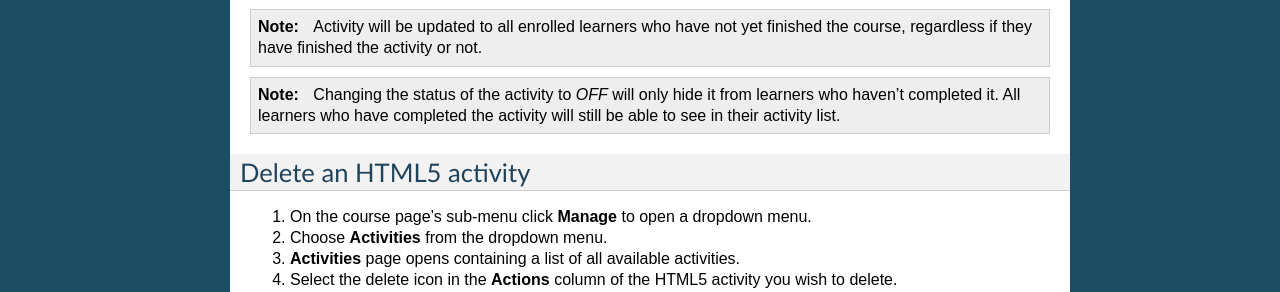
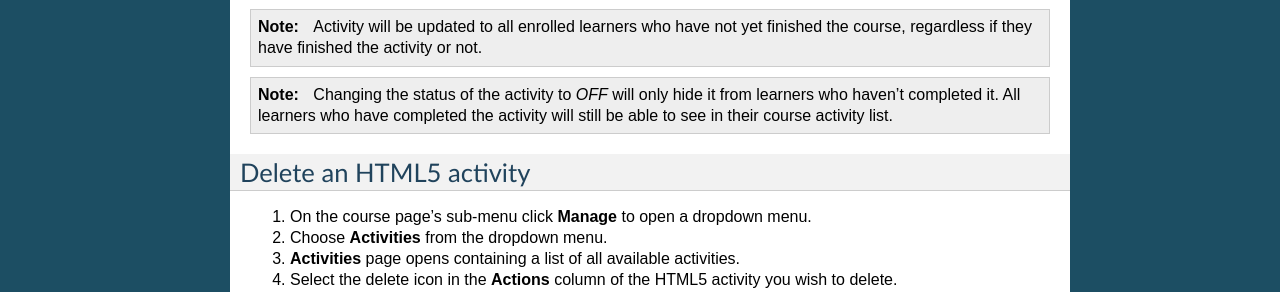
Before and after one commit to pslisko/performa365docs, a Sphinx documentation site: the page built from docs/howto/manage_activities/html5.rst, in a window 1280 px wide. Shown: the part 1150-1442 px from the top of the page. Built offline with Sphinx 7.4.7, drawn with Linux system fonts in a browser that asks for light colours; pages that are not in the unit, such as notebooks, are missing from menus.

Commit message:
Update html5.rst

```diff
--- a/docs/howto/manage_activities/html5.rst
+++ b/docs/howto/manage_activities/html5.rst
@@ -48,7 +48,7 @@ Edit an HTML5 activity
 
 .. note:: When editing an activity, you will not be able to change its type.
 .. note:: Activity will be updated to all enrolled learners who have not yet finished the course, regardless if they have finished the activity or not.
-.. note:: Changing the status of the activity to *OFF* will only hide it from learners who haven't completed it. All learners who have completed the activity will still be able to see in their activity list.
+.. note:: Changing the status of the activity to *OFF* will only hide it from learners who haven't completed it. All learners who have completed the activity will still be able to see in their course activity list.
 
 Delete an HTML5 activity
 *************************************************
```
